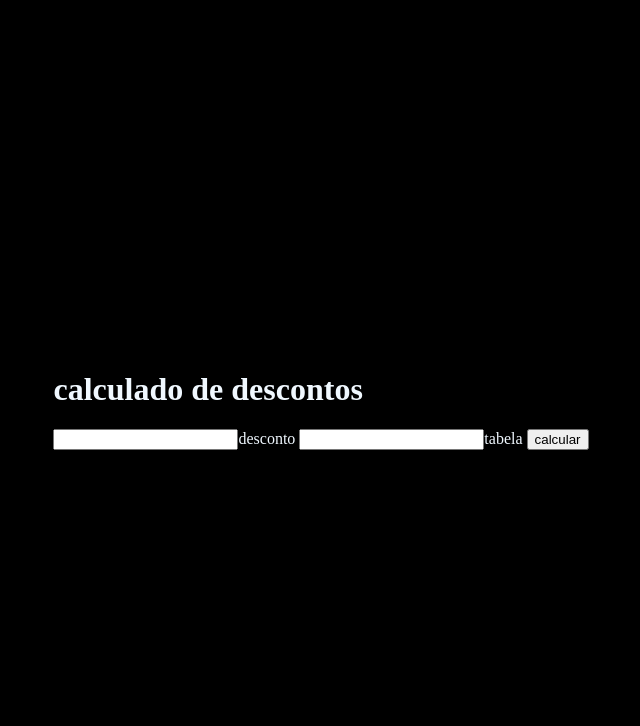
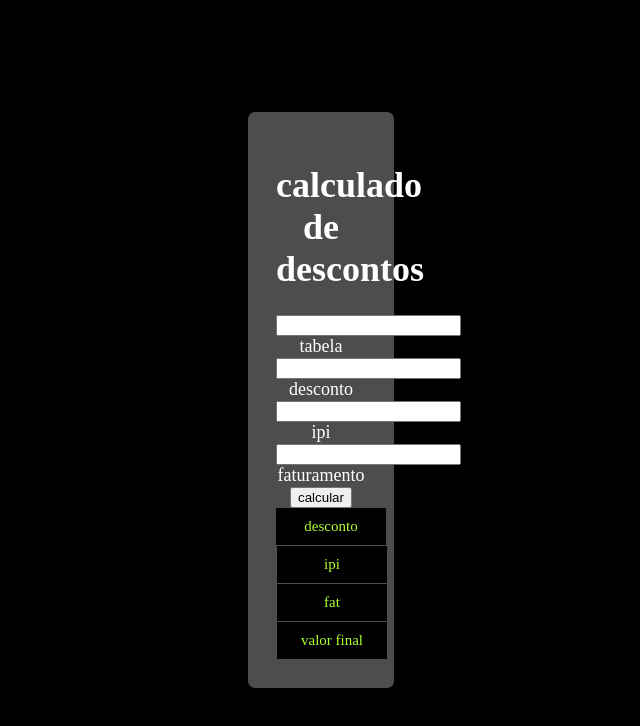
Before and after one commit to curiosojj/Calculator, a plain HTML site: page vendas/index.html in a window 1280 px wide. Shown: the whole page, without its empty margins (319-959 px from the left). Drawn offline with Linux system fonts and the light colour scheme.

Commit message:
i add new fuctionalitys in the project

```diff
--- a/vendas/index.html
+++ b/vendas/index.html
@@ -10,13 +10,21 @@
     <div class="elements">
         <h1>calculado de descontos</h1>
 
-        <input id="tab" type="text">desconto</input>
+        <input id="tab" type="number">tabela</input>
 
-        <input id="client" type="text">tabela</input>
+        <input id="descont" type="number">desconto</input>
+
+        <input id="ipi" type="number">ipi</input>
+
+        <input id="fat" type="number">faturamento</input>
+
 
         <button id="bt">calcular</button>
 
-        <div class="result"></div>
+       <div class="desconto">desconto</div>
+       <div class="ipi">ipi</div>
+       <div class="fat">fat</div>
+       <div class="final">valor final</div>
        </div>
 
 
--- a/vendas/main.js
+++ b/vendas/main.js
@@ -1,13 +1,32 @@
 const Button = document.querySelector('#bt');
 const Tab = document.querySelector('#tab');
-const Client = document.querySelector('#client');
-const FinalResult = document.querySelector('.result');
+const Descont = document.querySelector('#descont');
+const Ipi = document.querySelector('#ipi');
+const Fat = document.querySelector('#fat');
+const DescResult = document.querySelector('.desconto');
+const IpiResult = document.querySelector('.ipi')
+const FatResult = document.querySelector('.fat')
+const FinalResult = document.querySelector('.final');
 const Percentual = 100;
-const Ipi = 3.25  ;
+
+
+
 
 Button.addEventListener('click', ()=>{
-    let tabResult = parseInt(Tab.value) / Percentual ;
-    let InputsCauculator = tabResult * parseInt(Client.value);
+    let tabResult = Tab.value / Percentual * Descont.value;
+    let ipiValor = tabResult / Percentual * Ipi.value ;
+    let fatValor = tabResult / Percentual * Fat.value ;
+    let valorFinal = Tab.value - tabResult + fatValor + ipiValor ;
 
-    FinalResult.innerHTML = `Result: ${InputsCauculator}`;
+
+
+
+
+
+
+    DescResult.innerHTML = `.desconto: ${tabResult}`;
+    IpiResult.innerHTML =  `.ipi: ${ipiValor}`;
+    FatResult.innerHTML =  `.fat: ${fatValor}`;
+    FinalResult.innerHTML = `.final: ${valorFinal}`;
+
 });
--- a/vendas/style.css
+++ b/vendas/style.css
@@ -10,7 +10,7 @@ body{
 
 }
 
-.element {
+.elements {
     background-color: rgba(255, 255, 255, .3);
     padding: 28px;
     border-radius: 7px;
@@ -24,11 +24,52 @@ body{
     font-weight: 500;
 
 
+
 }
 
-.result {
+.desconto {
     font-size: 15px;
-    background-color: aqua;
-    color: black;
+    background-color: black;
+    color: greenyellow;
+    padding: 10px;
+    margin: 1px;
+    width: 90px;
+    margin: 0;
+    display: flex;
+    justify-content: center;
+    align-items: center;
 
 }
+
+.final {
+    font-size: 15px;
+    background-color: black;
+    color: greenyellow;
+    padding: 10px;
+    margin: 1px;
+    width: 90px;
+
+
+}
+
+.ipi {
+    font-size: 15px;
+    background-color: black;
+    color: greenyellow;
+    padding: 10px;
+    margin: 1px;
+    width: 90px;
+
+
+}
+.fat {
+    font-size: 15px;
+    background-color: black;
+    color: greenyellow;
+    padding: 10px;
+    margin: 1px;
+    width: 90px;
+
+
+
+}
```
